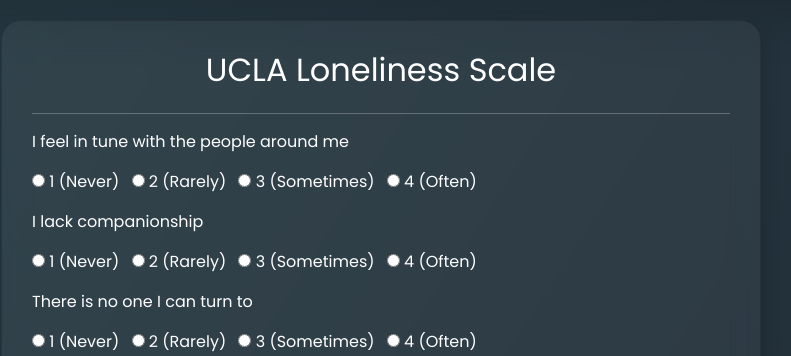
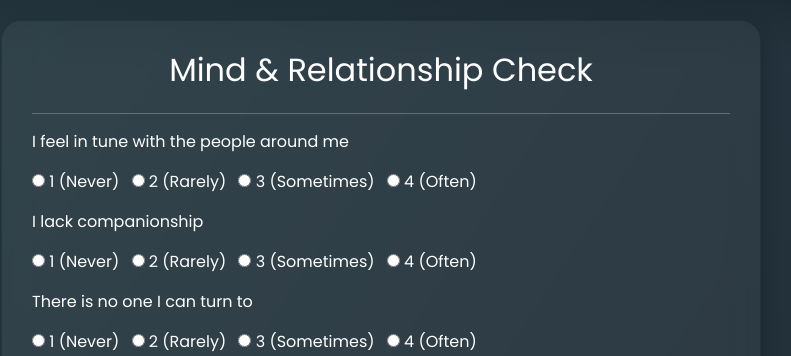
Before and after one commit to biku34/nextniche, a PHP site: page /test.php in a window 1280 px wide. Shown: the part 96-452 px from the top of the page, without its empty margins (259-1050 px from the left). Run offline with PHP 8.4, Linux system fonts and the light colour scheme; the visitor is signed in with stand-in values (Sample User, id 1).

Commit message:
Update test.php

```diff
--- a/military/test.php
+++ b/military/test.php
@@ -65,7 +65,7 @@
     </nav>
     <div class="container">
         <div class="card">
-            <h2 class="text-center">UCLA Loneliness Scale</h2>
+            <h2 class="text-center">Mind & Relationship Check</h2>
             <hr>
             <form id="lonelinessTest" action="save_test.php" method="POST">
                 <input type="hidden" name="user_id" value="<?php echo $_SESSION['user_id']; ?>">
```
